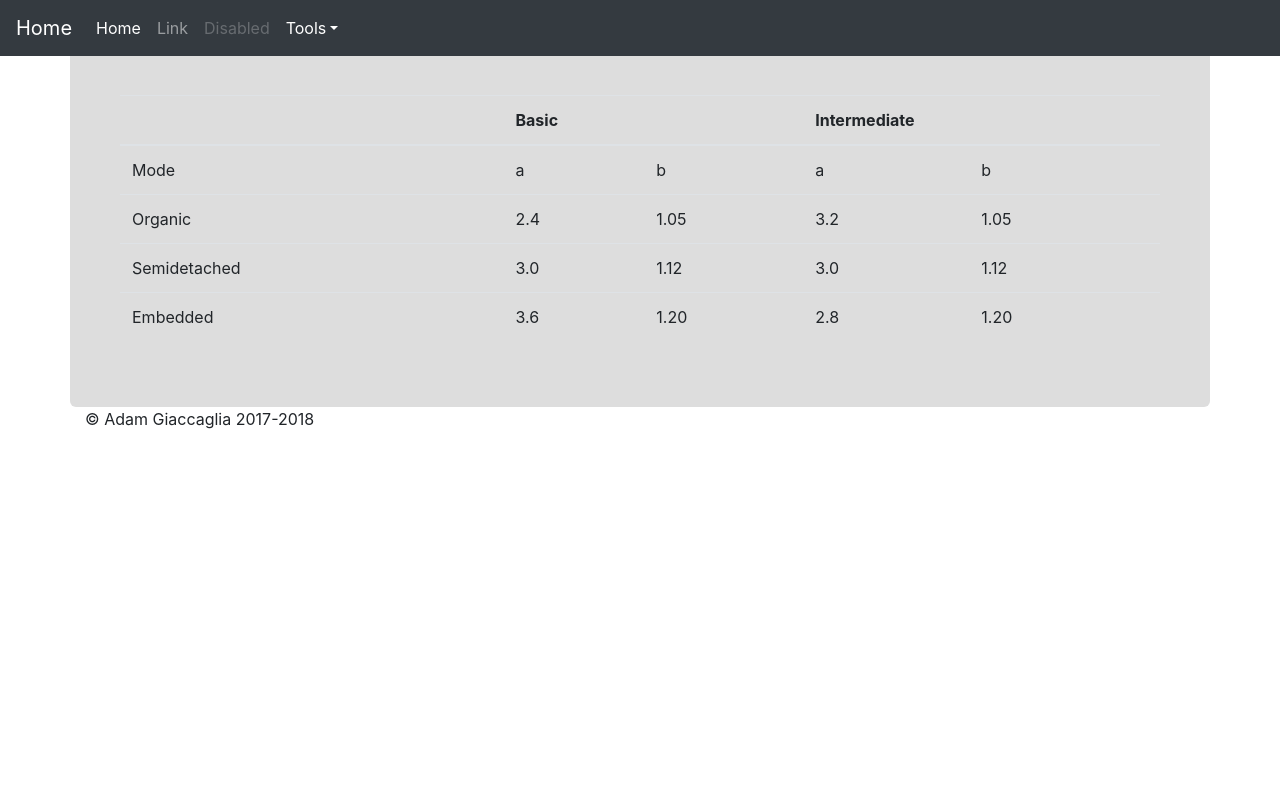
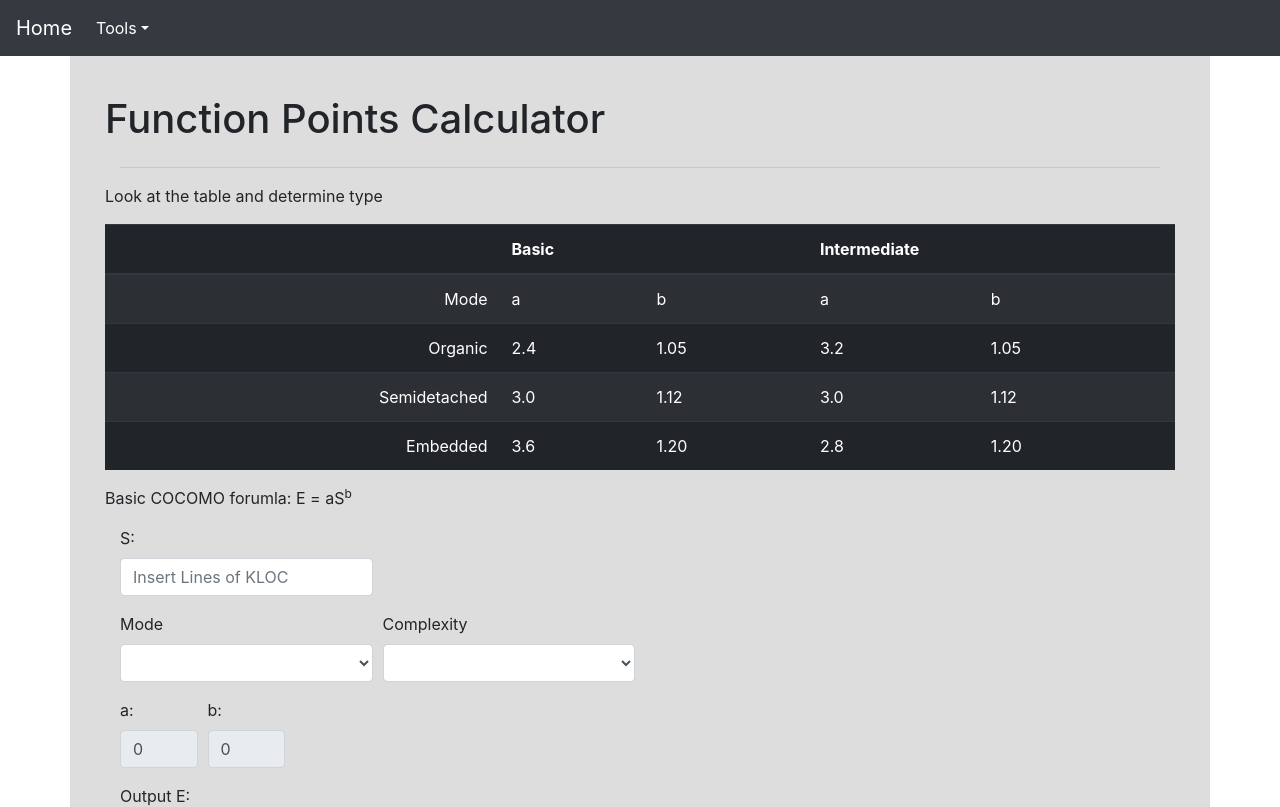
Before and after one commit to aggiacca/CIS376-TermProject, an Angular app in the folder software-metric-tools/: page /cocomo-calculator in a window 1280 px wide. Shown: the top 807 px of the page. Built offline with nearby package versions, Linux system fonts and the light colour scheme.

Commit message:
progress

```diff
--- a/software-metric-tools/src/app/app.module.ts
+++ b/software-metric-tools/src/app/app.module.ts
@@ -10,6 +10,7 @@ import { FunctionPointsCalculatorComponent } from './function-points-calculator/
 import {FormsModule} from "@angular/forms";
 import { CocomoCalculatorComponent } from './cocomo-calculator/cocomo-calculator.component';
 import { QsdiCalculatorComponent } from './qsdi-calculator/qsdi-calculator.component';
+import { UsecasePointsCalculatorComponent } from './usecase-points-calculator/usecase-points-calculator.component';
 
 
 const appRoutes: Routes = [
@@ -18,6 +19,7 @@ const appRoutes: Routes = [
   { path: 'function-points', component: FunctionPointsCalculatorComponent, pathMatch: 'full' },
   { path: 'cocomo-calculator', component: CocomoCalculatorComponent, pathMatch: 'full' },
   { path: 'qsdi-calculator', component: QsdiCalculatorComponent, pathMatch: 'full' },
+  { path: 'usecase-points-calculator', component: UsecasePointsCalculatorComponent, pathMatch: 'full' },
 ];
 
 @NgModule({
@@ -27,7 +29,8 @@ const appRoutes: Routes = [
     IndexComponent,
     FunctionPointsCalculatorComponent,
     CocomoCalculatorComponent,
-    QsdiCalculatorComponent
+    QsdiCalculatorComponent,
+    UsecasePointsCalculatorComponent
   ],
   imports: [
     BrowserModule,
--- a/software-metric-tools/src/app/cocomo-calculator/cocomo-calculator.component.html
+++ b/software-metric-tools/src/app/cocomo-calculator/cocomo-calculator.component.html
@@ -1,4 +1,15 @@
-<table class="table">
+
+<div class="row">
+  <h1 class="page-header">Function Points Calculator</h1>
+</div>
+
+<hr>
+
+<div class="row">
+  <p>Look at the table and determine type </p>
+</div>
+<div class="row">
+  <table class="table table-striped table-dark">
     <thead>
     <tr>
       <th scope="col"></th>
@@ -8,28 +19,28 @@
     </thead>
     <tbody>
     <tr>
-    <td>Mode</td>
+      <td align="right">Mode</td>
       <td>a</td>
       <td>b</td>
       <td>a</td>
       <td>b</td>
     </tr>
     <tr>
-    <td>Organic</td>
+      <td align="right">Organic</td>
       <td>2.4</td>
       <td>1.05</td>
       <td>3.2</td>
       <td>1.05</td>
     </tr>
     <tr>
-    <td>Semidetached</td>
+      <td align="right">Semidetached</td>
       <td>3.0</td>
       <td>1.12</td>
       <td>3.0</td>
       <td>1.12</td>
     </tr>
     <tr>
-    <td>Embedded</td>
+      <td align="right">Embedded</td>
       <td>3.6</td>
       <td>1.20</td>
       <td>2.8</td>
@@ -37,3 +48,47 @@
     </tr>
     </tbody>
   </table>
+</div>
+
+<div class="row">
+  <p>Basic COCOMO forumla: E = aS<sup>b</sup><p>
+</div>
+
+<form>
+  <div class="form-row">
+    <div class="form-group col-md-3">
+      <label for="linesOfCode">S: </label>
+      <input type="number" class="form-control" id="linesOfCode" placeholder="Insert Lines of KLOC">
+    </div>
+  </div>
+  <div class="form-row">
+    <div class="form-group col-md-3">
+      <label for="inputMode">Mode</label>
+      <select id="inputMode"  name="inputMode" class="form-control" [(ngModel)]="currentMode">
+        <option *ngFor="let line of data" [selected]="line.name == 'Basic'" [value]="line.modes">{{line.name}}</option>
+      </select>
+    </div>
+    <div class="form-group col-md-3">
+      <label for="inputComplexity">Complexity</label>
+      <select id="inputComplexity" name="inputComplexity" class="form-control" [(ngModel)]="currentComplexity">
+        <option *ngFor="let line of currentMode" [value]="line.values">{{line.name}}</option>
+      </select>
+    </div>
+  </div>
+  <div class="form-row">
+    <div class="form-group col-md-1">
+      <label for="a">a:</label>
+      <input type="number" class="form-control" name="a"  id="a" readonly value="{{currentPair.a}}">
+    </div>
+    <div class="form-group col-md-1">
+      <label for="inputComplexity">b:</label>
+      <input type="number" class="form-control" name="b" id="b" readonly value="{{currentPair.b}}">
+    </div>
+  </div>
+  <div class="form-row">
+    <div class="form-group col-md-3">
+      <label for="E">Output E: </label>
+      <input type="number" class="form-control" name="E"  id="E" readonly>
+    </div>
+  </div>
+</form>
--- a/software-metric-tools/src/app/cocomo-calculator/cocomo-calculator.component.ts
+++ b/software-metric-tools/src/app/cocomo-calculator/cocomo-calculator.component.ts
@@ -1,4 +1,7 @@
 import { Component, OnInit } from '@angular/core';
+import {COCOMOLine} from "../models/COCOMO-line";
+import {ModeLine} from "../models/Mode-line";
+import {PairAB} from "../models/PairAB";
 
 @Component({
   selector: 'app-cocomo-calculator',
@@ -7,9 +10,36 @@ import { Component, OnInit } from '@angular/core';
 })
 export class CocomoCalculatorComponent implements OnInit {
 
+  data = [new COCOMOLine("Basic", [new ModeLine("Organic", new PairAB(2.4,1.05)),new ModeLine("Semidetached", new PairAB(3.0, 1.12)), new ModeLine("Embedded", new PairAB(3.6,1.20))]),
+    new COCOMOLine("Intermediate", [new ModeLine("Organic", new PairAB(3.2,1.05)),new ModeLine("Semidetached", new PairAB(3.0, 1.12)), new ModeLine("Embedded", new PairAB(2.8,1.20))]),
+
+  ];
+
+  currentModeName: String;
+  currentMode: Array<ModeLine>;
+  currentComplexity: PairAB;
+  currentPair: PairAB = new PairAB(0,0);
+
   constructor() { }
 
   ngOnInit() {
   }
 
+  setPair(complexStr: String){
+    for (let mode of this.currentMode){
+      if(mode.name == complexStr){
+        this.currentPair = mode.values
+      }
+    }
+  }
+
+  setMode(modeStr: String){
+    for (let COCOMOline of this.data){
+      if(COCOMOline.name == this.currentModeName){
+        this.currentMode = COCOMOline.modes
+      }
+    }
+  }
+
+
 }
--- a/software-metric-tools/src/app/function-points-calculator/function-points-calculator.component.html
+++ b/software-metric-tools/src/app/function-points-calculator/function-points-calculator.component.html
@@ -1,6 +1,8 @@
 <div class="row">
   <h1 class="page-header">Function Points Calculator</h1>
 </div>
+
+<hr>
 
 <div class="row">
   <h3>First Fill out a questionaire</h3>
--- a/software-metric-tools/src/app/header/header.component.html
+++ b/software-metric-tools/src/app/header/header.component.html
@@ -6,21 +6,13 @@
 
   <div class="collapse navbar-collapse" id="navbarsExampleDefault">
     <ul class="navbar-nav mr-auto">
-      <li class="nav-item active">
-        <a class="nav-link" href="#">Home <span class="sr-only">(current)</span></a>
-      </li>
-      <li class="nav-item">
-        <a class="nav-link" href="#">Link</a>
-      </li>
-      <li class="nav-item">
-        <a class="nav-link disabled" href="#">Disabled</a>
-      </li>
       <li ngbDropdown class="nav-item dropdown">
         <div style="color: #ffffff" class="nav-link dropdown-toggle"  id="dropdown01" data-toggle="dropdown" aria-haspopup="true" aria-expanded="false" ngbDropdownToggle>Tools</div>
         <div ngbDropdownMenu  class="dropdown-menu" aria-labelledby="dropdown01">
           <a class="dropdown-item" routerLink="/function-points" routerLinkActive="active">Function Point Calculator</a>
-          <a class="dropdown-item" href="#">Another action</a>
-          <a class="dropdown-item" href="#">Something else here</a>
+          <a class="dropdown-item" routerLink="/cocomo-calculator" routerLinkActive="active">Basic COCOMO Calculator</a>
+          <a class="dropdown-item" routerLink="/usecase-points-calculator" routerLinkActive="active">Usecase points calculator </a>
+          <a class="dropdown-item" routerLink="/qsdi-calculator" routerLinkActive="active">QSDI Calculator</a>
         </div>
       </li>
     </ul>
--- a/software-metric-tools/src/app/index/index.component.html
+++ b/software-metric-tools/src/app/index/index.component.html
@@ -17,12 +17,12 @@
     <div class="col-md-4">
       <h2>COCOMO</h2>
       <p>COCOMO calculator </p>
-      <p><a class="btn btn-secondary" href="#" role="button">View details &raquo;</a></p>
+      <p><a class="btn btn-secondary" routerLink="/cocomo-calculator" routerLinkActive="active" role="button">View details &raquo;</a></p>
     </div>
     <div class="col-md-4">
       <h2>Use Case Points</h2>
       <p>An alternate method to function points</p>
-      <p><a class="btn btn-secondary" href="#" role="button">View details &raquo;</a></p>
+      <p><a class="btn btn-secondary" routerLink="/usecase-points-calculator" routerLinkActive="active" role="button">View details &raquo;</a></p>
     </div>
   </div>
 
--- /dev/null
+++ b/software-metric-tools/src/app/models/COCOMO-line.ts
@@ -0,0 +1,8 @@
+import {ModeLine} from "./Mode-line";
+
+export class COCOMOLine{
+  constructor(public name: string,
+              public modes: Array<ModeLine>){
+
+  }
+}
--- /dev/null
+++ b/software-metric-tools/src/app/models/Mode-line.ts
@@ -0,0 +1,8 @@
+import {PairAB} from "./PairAB";
+
+export class ModeLine{
+  constructor(public name: string,
+              public values: PairAB){
+
+  }
+}
--- /dev/null
+++ b/software-metric-tools/src/app/models/PairAB.ts
@@ -0,0 +1,6 @@
+export class PairAB{
+  constructor(public a: number,
+              public b: number){
+
+  }
+}
--- /dev/null
+++ b/software-metric-tools/src/app/usecase-points-calculator/usecase-points-calculator.component.html
@@ -0,0 +1,30 @@
+<div class="row">
+  <h1 class="page-header">Function Points Calculator</h1>
+</div>
+
+<hr>
+
+
+<div class="row" style="border-bottom: black solid 1px;">
+  <div class="col-md-4">Use Case Classification</div>
+  <div class="col-md-2">No. of Transactions</div>
+  <div class="col-md-5">Weight</div>
+</div>
+
+<form>
+  <div>
+    <div class="col-md-4">{{param.name}}</div>
+    <div class="col-md-1">
+      <input type="number" class="form-control" name="numInputs" [(ngModel)]="param.count" placeholder="#">
+    </div>
+    <div class="col-md-5">
+      <div class="form-check form-check-inline" *ngFor="let num of param.weightFactors;let index = index">
+        <input class="form-check-input" type="radio" name="{{param.name}}" id="{{param.name + index}}" [value]="num" [(ngModel)]="param.weightedTotal">
+        <label class="form-check-label" for="{{param.name + index}}">{{num}}</label>
+      </div>
+    </div>
+    <div class="col-md-1">
+      <input type="number" class="form-control" name="numInputsTotal"  readonly>
+    </div>
+  </div>
+</form>
--- /dev/null
+++ b/software-metric-tools/src/app/usecase-points-calculator/usecase-points-calculator.component.ts
@@ -0,0 +1,15 @@
+import { Component, OnInit } from '@angular/core';
+
+@Component({
+  selector: 'app-usecase-points-calculator',
+  templateUrl: './usecase-points-calculator.component.html',
+  styleUrls: ['./usecase-points-calculator.component.css']
+})
+export class UsecasePointsCalculatorComponent implements OnInit {
+
+  constructor() { }
+
+  ngOnInit() {
+  }
+
+}
```
Also changed, not shown: software-metric-tools/src/app/usecase-points-calculator/usecase-points-calculator.component.css (added), 1 other file (tests, documents, lock files or other folders). Lines whose indentation alone changed are shown as unchanged.
